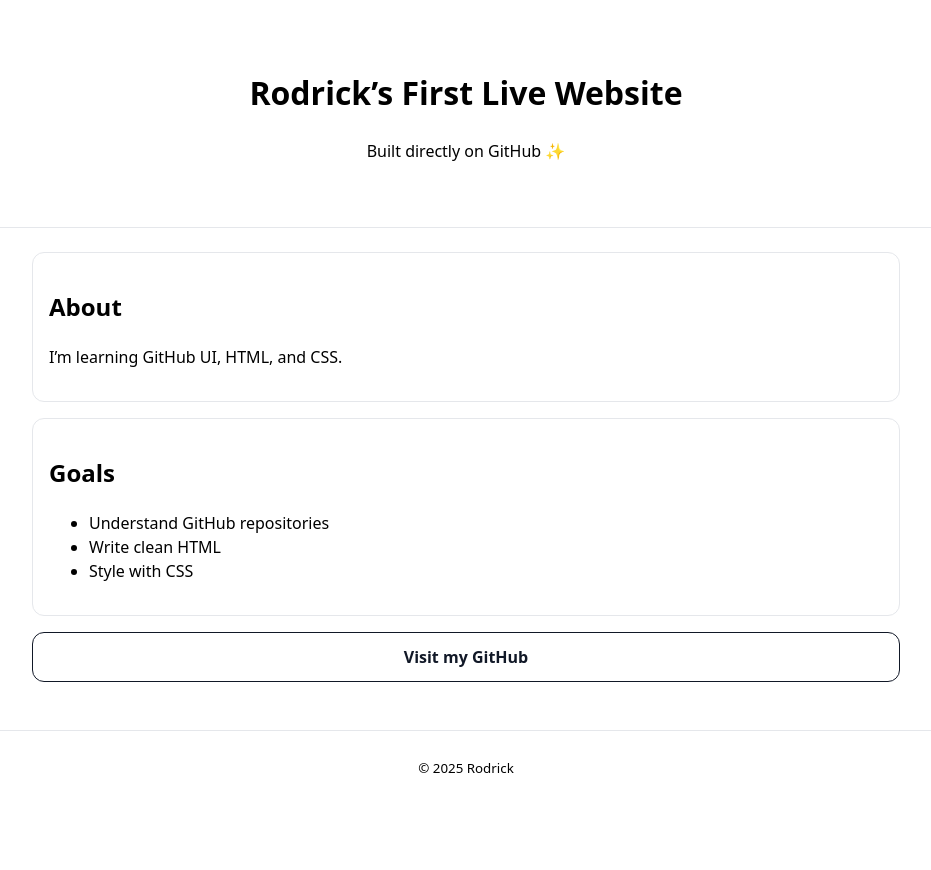
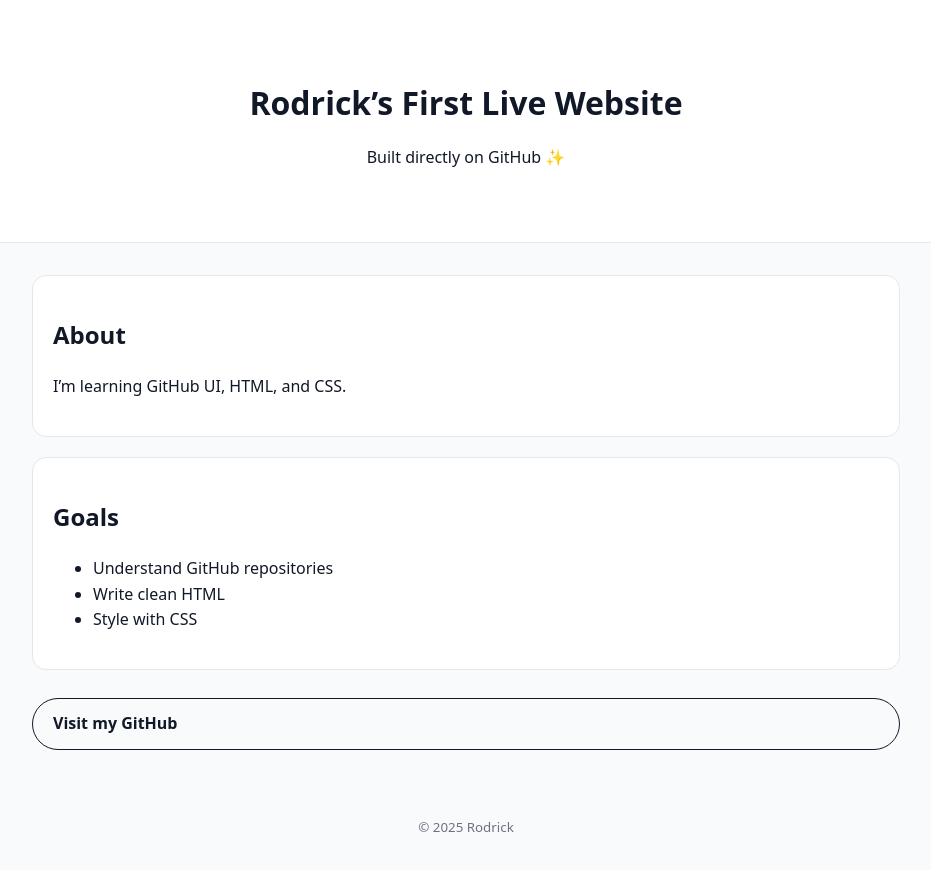
Before and after one commit to rodrick211225/first-html-css, a plain HTML site: page index.html in a window 1280 px wide. Shown: the whole page, without its empty margins (174-1105 px from the left). Before the commit the page ends 803 px from the top, so only its background shows below. Drawn offline with Linux system fonts and the light colour scheme.

Commit message:
Improve site styling

```diff
--- a/style.css
+++ b/style.css
@@ -4,47 +4,62 @@
 
 body {
   margin: 0;
-  font-family: system-ui, Arial, sans-serif;
-  line-height: 1.5;
+  font-family: system-ui, -apple-system, BlinkMacSystemFont, "Segoe UI",
+    Roboto, Oxygen, Ubuntu, Cantarell, sans-serif;
+  background-color: #f9fafb;
+  color: #111827;
+  line-height: 1.6;
 }
 
+/* Header */
 .header {
-  padding: 48px 16px;
+  background: white;
+  padding: 56px 16px;
   text-align: center;
   border-bottom: 1px solid #e5e7eb;
 }
 
+.header h1 {
+  margin-bottom: 8px;
+}
+
+/* Main content */
 .container {
   max-width: 900px;
-  margin: 0 auto;
-  padding: 24px 16px 48px;
+  margin: 32px auto;
+  padding: 0 16px;
   display: grid;
-  gap: 16px;
+  gap: 20px;
 }
 
+/* Cards */
 .card {
-  padding: 16px;
+  background: white;
+  padding: 20px;
+  border-radius: 14px;
   border: 1px solid #e5e7eb;
-  border-radius: 12px;
 }
 
+/* Button */
 .button {
   display: inline-block;
-  text-align: center;
-  padding: 12px 16px;
-  border-radius: 12px;
+  margin-top: 8px;
+  padding: 12px 20px;
+  border-radius: 999px;
   text-decoration: none;
+  font-weight: 600;
   border: 1px solid #111827;
   color: #111827;
-  font-weight: 600;
 }
 
 .button:hover {
-  opacity: 0.85;
+  background-color: #111827;
+  color: white;
 }
 
+/* Footer */
 .footer {
   text-align: center;
-  padding: 24px 16px;
-  border-top: 1px solid #e5e7eb;
+  padding: 32px 16px;
+  color: #6b7280;
 }
```
